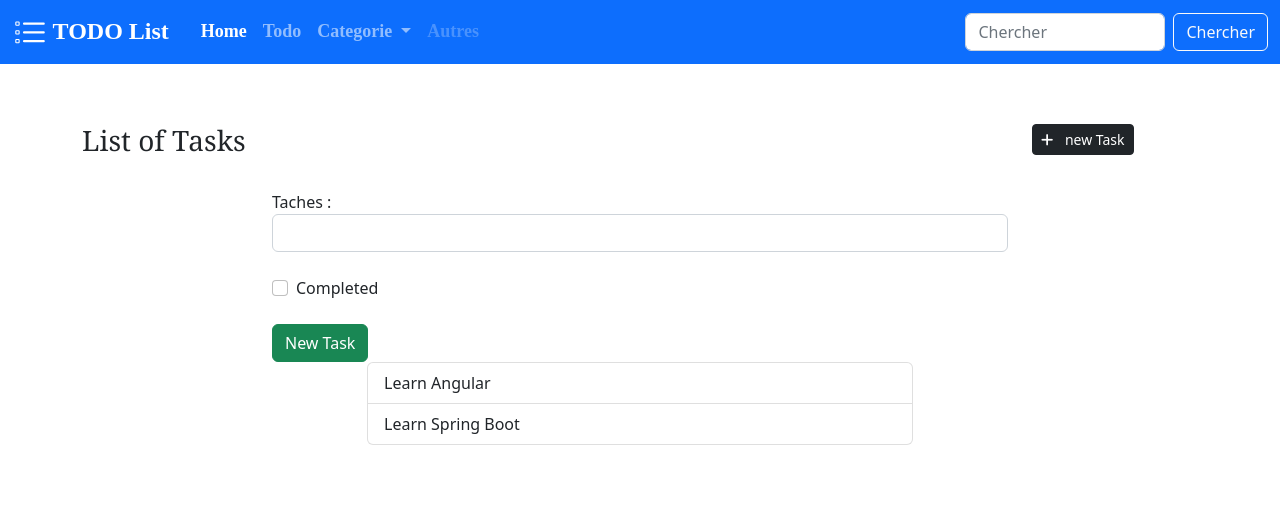
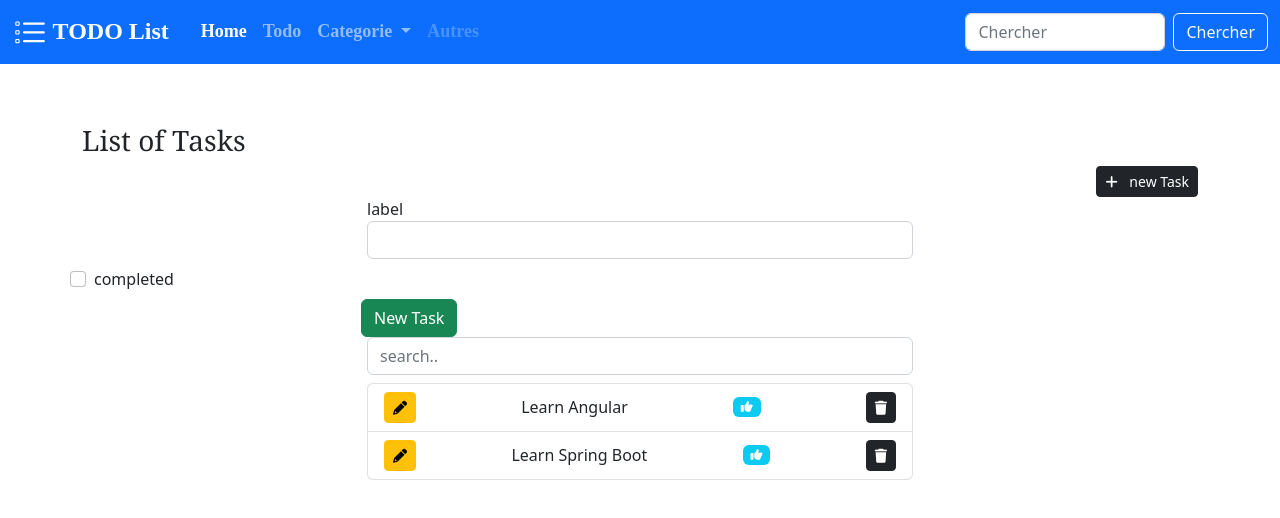
Before and after one commit to MounirBkr1/ToDo-Angular-tp-ensa, an Angular app: page / in a window 1280 px wide. Both pictures are taken after a click on the button "new Task". Shown: the top 518 px of the page. Built offline with nearby package versions, Linux system fonts and the light colour scheme; data requests are answered from the project's data file; some icons are missing.

Commit message:
commit3 "final project"

```diff
--- a/db.json
+++ b/db.json
@@ -1,7 +1,14 @@
 {
-    "tasks": [
-        { "id": 1, "label": "Learn Angular", "completed": "false" },
-        { "id": 1, "label": "Learn Spring Boot", "completed": "false" }
-    ]
-
+  "tasks": [
+    {
+      "id": 1,
+      "label": "Learn Angular",
+      "completed": true
+    },
+    {
+      "id": 1,
+      "label": "Learn Spring Boot",
+      "completed": "false"
+    }
+  ]
 }
--- a/src/app/app.component.html
+++ b/src/app/app.component.html
@@ -5,11 +5,6 @@
     <div class="col-md-10">
       <h3 style="font-family: Georgia, serif;'">List of Tasks</h3>
     </div>
-    <div class="col-md-2 ">
-      <button class="btn btn-dark btn-sm ">
-        <i class="fa fa-plus d-inline-flex me-2" ></i> new Task
-      </button>
-    </div>
   </div>
 
   <div class="row">
--- a/src/app/components/tasks/tasks.component.html
+++ b/src/app/components/tasks/tasks.component.html
@@ -1,29 +1,88 @@
-<div class="row mt-4" >
-    <div class="col-md-8 mx-auto">
-        <div class="form-group">
-            <label for="label">Taches : </label>
-            <input type="text" id="label" class="form-control">
-        </div>
-        <div class="form-check mt-4">
-            <label class="form-check-label">
-                <input type="checkbox" class="form-check-input">
-                Completed
-            </label>
-        </div>
 
-        <button class="btn btn-success btn-block d-flex justify-content-end mt-4">
-            <i class="fa fa-send"></i>New Task
+    <div class="row ">
+      <div class="col d-flex justify-content-end">
+        <button  class="btn btn-dark btn-sm  " (click)="showForm = !showForm">
+          <i class="fa fa-plus d-inline-flex me-2 btn-sm "
+          ></i> new Task
         </button>
+      </div>
+
     </div>
-</div>
+
+
+
+      <!-- *************add TASK ************************** -->
+      <div class="row" *ngIf="showForm" >
+
+          <div class="col-md-6 mx-auto">
+            <div class="form-group">
+              <label for="label">label</label>
+              <input type="text" [(ngModel)]="myTask.label" class="form-control">
+            </div>
+          </div>
+
+            <div class="form-check my-2">
+              <div class="form-check-label">
+                <label for="label">
+                  <input type="text"  [(ngModel)]="myTask.completed" type="checkbox" class="form-check-input">
+
+                  completed</label>
+
+              </div>
+          </div>
+
+      <!-- *************BUTTONS UPDATE ADD************************** -->
+          <div class="row">
+              <div class="col-md-6 mx-auto">
+                  <button *ngIf="editForm" (click)="updateTask()" class="btn btn-warning btn-block mt-4"
+                          (click)="updateTask()">
+                    <i class="fa fa-refrech"></i>update Task
+                  </button>
+
+                  <button  *ngIf="!editForm"  (click)="persistTask()" class="btn btn-success btn-block ">
+                    <i class="fa fa-send"></i>New Task
+                  </button>
+            </div>
+
+          </div>
+      </div>
+
 
 <div class="row">
     <div class="col-md-6 mx-auto">
+
+      <input type="text" (keyup)="searchTasks()" [(ngModel)]="searchText"
+             placeholder="search.." class="form-control mb-2" >
+
+      <!-- *************LIST GROUPE ************************** -->
         <ul class="list-group">
-            <li *ngFor="let task of tasks" class="list-group-item d-flex justify-content-between align-items-center">
-                {{task.label}}
-                <span class="badge badge-secondary badge-pill">{{task.completed}}</span>
+            <li *ngFor="let task of resultsTasks"
+                class="list-group-item d-flex justify-content-between align-items-center">
+
+              <button class="btn btn-warning btn-sm" (click)="editTask(task)">
+                <i class="fa fa-pencil"></i>
+              </button>
+
+              {{task.label}}
+                <span
+                  (click)="toggleCompleted(task)"
+                  [ngClass]="{
+                  'bg-info':task.completed,
+                  'bg-danger': !task.completed
+                    }"
+                  class="badge badge-secondary badge-pill"
+                >
+                  <i class="fa" [ngClass]="{
+                    'fa-thumbs-up': task.completed,
+                    'fa-thumbs-down': !task.completed
+                  }"></i>
+                </span>
+
+              <button class="btn btn-sm btn-dark" (click)="deleteTask(task.id)">
+                <i class="fa fa-trash"></i>
+
+              </button>
             </li>
         </ul>
+
     </div>
-</div>
--- a/src/app/components/tasks/tasks.component.ts
+++ b/src/app/components/tasks/tasks.component.ts
@@ -11,7 +11,21 @@
 })
 export class TasksComponent implements OnInit {
 
+  editForm=false;
+  showForm=false;
+
+  myTask:Task ={
+    label:'',
+    completed:false
+  }
   tasks:Task[]=[];
+  resultsTasks:Task[]=[];
+   searchText: string='';
+
+  editTask(task:any){
+    this.myTask=task;
+    this.editForm=true;
+  }
   constructor(private taskService:TaskService) { }
 
   ngOnInit(): void {
@@ -19,8 +33,59 @@
 
   }
 
+
+
+  deleteTask(id:any){
+    this.taskService.delete(id)
+      .subscribe(()=>{
+      this.tasks=this.tasks.filter(task=>task.id!=id);
+      this.getTasks();
+    });
+
+  }
+
+  persistTask(){
+    this.taskService.persist(this.myTask)
+      .subscribe((task:Task)=>{
+      this.tasks=[task,...this.tasks];
+      this.restTask();
+      this.showForm=false;
+        this.getTasks();
+    });
+
+  }
+
+  updateTask() {
+    this.taskService.update(this.myTask)
+      .subscribe(task =>{
+        this.restTask(),
+          this.editForm=false
+      })
+  }
+
+  restTask(){
+    this.myTask={
+      label:'',
+      completed:false
+    }
+  }
+
+  toggleCompleted(task:any){
+    this.taskService.completed(task.id,task.completed)
+      .subscribe(()=>{
+      task.completed=!task.completed
+    })
+  }
+
+
+  searchTasks(){
+    this.resultsTasks = this.tasks.filter((task)=>
+    task.label.toLocaleLowerCase().includes(this.searchText.toLocaleLowerCase()))
+  }
+
   getTasks(){
-    this.taskService.findAll().subscribe(tasks => this.tasks = tasks);
+    this.taskService.findAll().subscribe(tasks =>
+      this.resultsTasks = this.tasks = tasks);
   }
 
 }
--- a/src/app/services/task.service.ts
+++ b/src/app/services/task.service.ts
@@ -13,4 +13,25 @@
   findAll(){
     return this.http.get<Task[]> ('http://localhost:3000/tasks');
   }
+
+  delete(id:any){
+    return this.http.delete(`http://localhost:3000/tasks/${id}`)
+  }
+
+  persist(task:any){
+    return this.http.post<Task>("http://localhost:3000/tasks",task);
+  }
+
+  completed(id:any,completed:any){
+    return this.http.patch(`http://localhost:3000/tasks/${id}`,{completed:!completed})
+  }
+
+  update(task:any){
+    return this.http.put(`http://localhost:5000/tasks/${task.id}`, task)
+  }
+
+
+
+
+
 }
```
